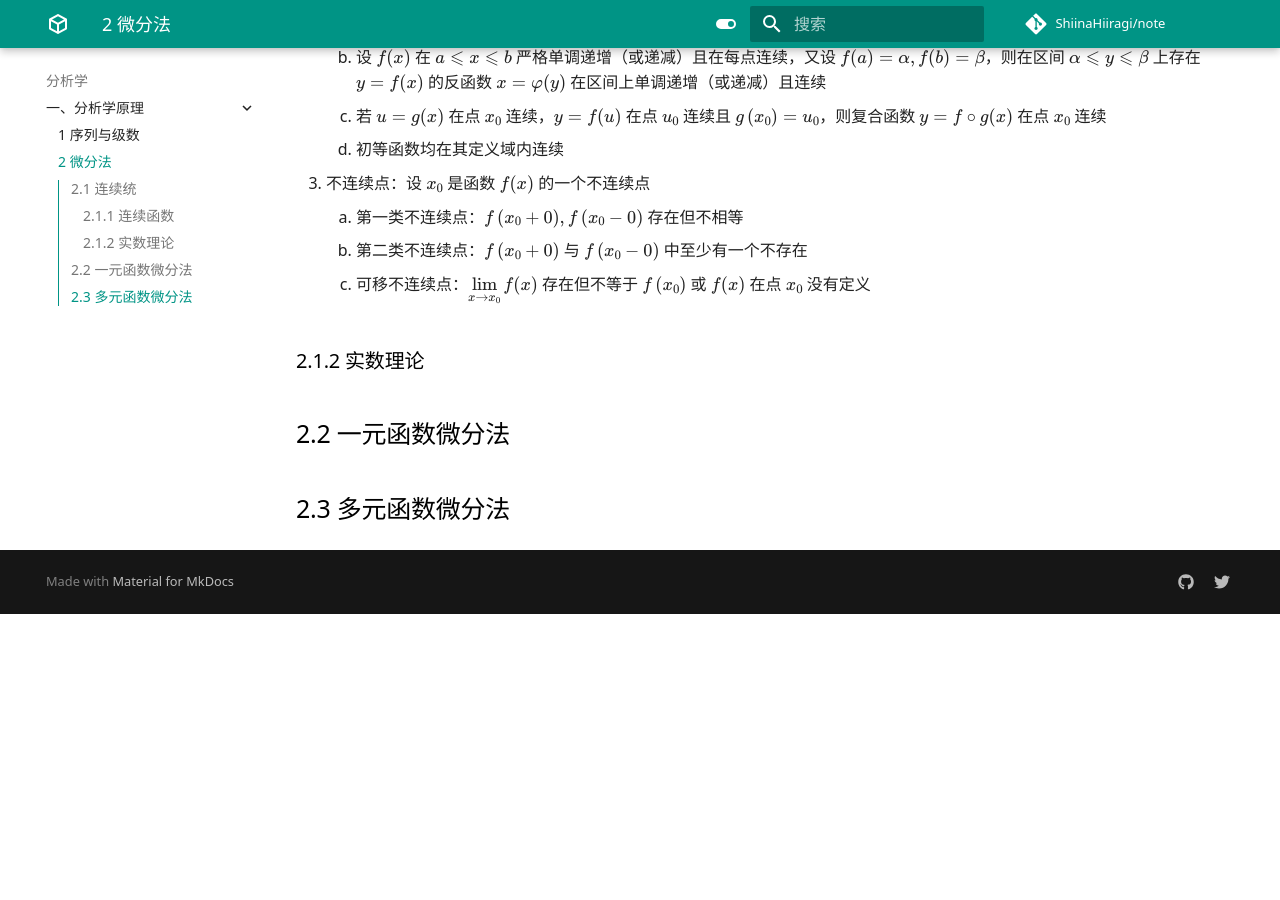
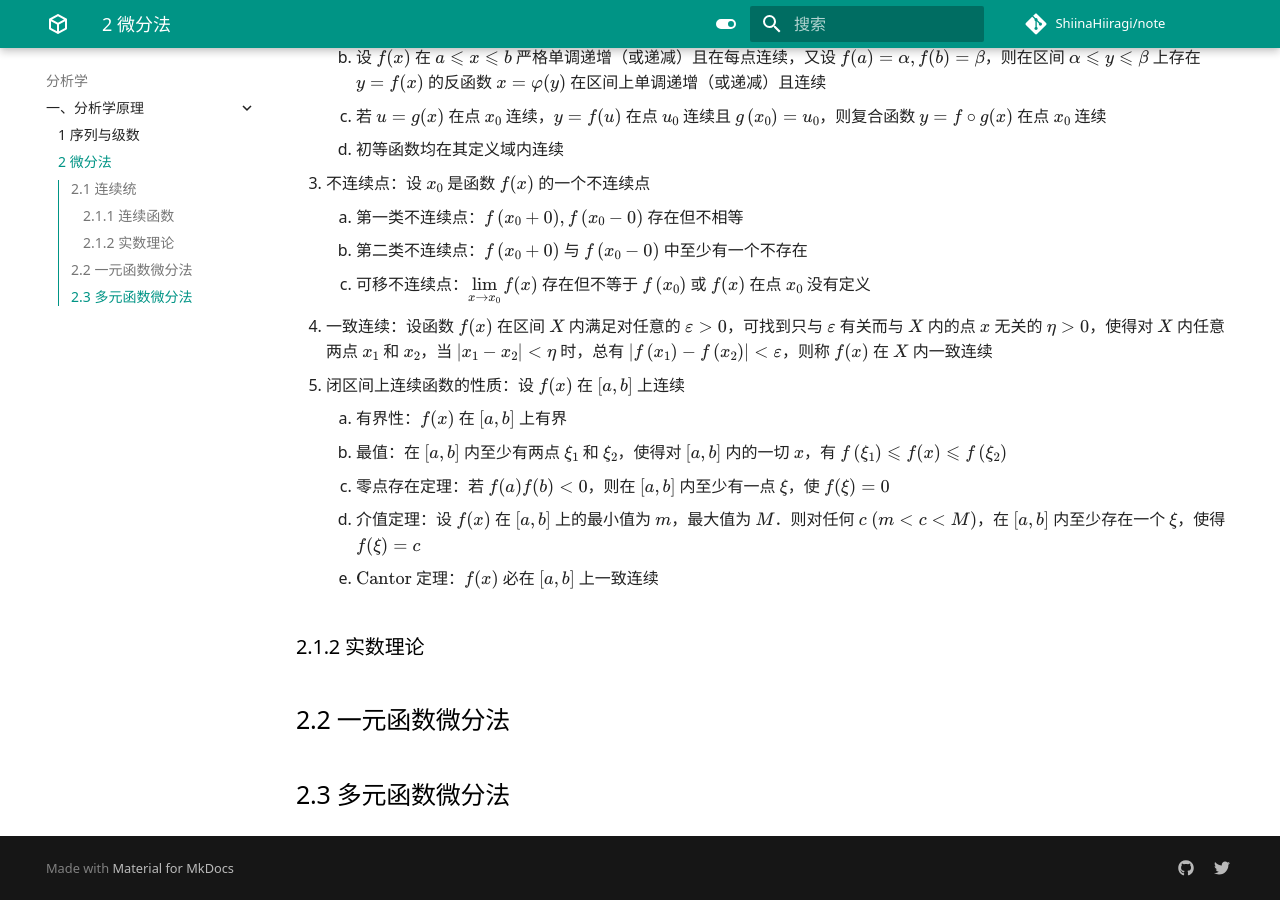
Before and after one commit to ShiinaHiiragi/note, an MkDocs documentation site: the page built from docs/anly/princ/diff.md, in a window 1280 px wide and 900 px high, scrolled down 661 px. Built offline with MkDocs 1.6.1 and Material for MkDocs 9.7.7, drawn with Linux system fonts in a browser that asks for light colours; comment, search, counter and statistics services are not loaded; before the commit the page ends 1275 px from its top, so only the background shows below that.

Commit message:
new in anly

```diff
--- a/docs/anly/princ/diff.md
+++ b/docs/anly/princ/diff.md
@@ -19,6 +19,13 @@
     1. 第一类不连续点：$f\left(x_{0}+0\right), f\left(x_{0}-0\right)$ 存在但不相等
     2. 第二类不连续点：$f\left(x_{0}+0\right)$ 与 $f\left(x_{0}-0\right)$ 中至少有一个不存在
     3. 可移不连续点：${\displaystyle \lim _{x \rightarrow x_{0}} f(x)}$ 存在但不等于 $f\left(x_{0}\right)$ 或 $f(x)$ 在点 $x_{0}$ 没有定义
+4. 一致连续：设函数 $f(x)$ 在区间 $X$ 内满足对任意的 $\varepsilon>0$，可找到只与 $\varepsilon$ 有关而与 $X$ 内的点 $x$ 无关的 $\eta>0$，使得对 $X$ 内任意两点 $x_{1}$ 和 $x_{2}$，当 $\left|x_{1}-x_{2}\right|<\eta$ 时，总有 $\left|f\left(x_{1}\right)-f\left(x_{2}\right)\right|<\varepsilon$，则称 $f(x)$ 在 $X$ 内一致连续
+5. 闭区间上连续函数的性质：设 $f(x)$ 在 $[a, b]$ 上连续
+    1. 有界性：$f(x)$ 在 $[a, b]$ 上有界
+    2. 最值：在 $[a, b]$ 内至少有两点 $\xi_{1}$ 和 $\xi_{2}$，使得对 $[a, b]$ 内的一切 $x$，有 $f\left(\xi_{1}\right) \leqslant f(x) \leqslant f\left(\xi_{2}\right)$
+    3. 零点存在定理：若 $f(a)f(b) < 0$，则在 $[a, b]$ 内至少有一点 $\xi$，使 $f(\xi)=0$
+    4. 介值定理：设 $f(x)$ 在 $[a, b]$ 上的最小值为 $m$，最大值为 $M$．则对任何 $c \ (m<c<M)$，在 $[a, b]$ 内至少存在一个 $\xi$，使得 $f(\xi)=c$
+    5. $\text{Cantor}$ 定理：$f(x)$ 必在 $[a, b]$ 上一致连续
 
 ### 2.1.2 实数理论
 
```
Also changed, not shown: docs/alg/elem/eq.md (+1 -0 lines), docs/anly/princ/seq.md (+5 -6 lines).
